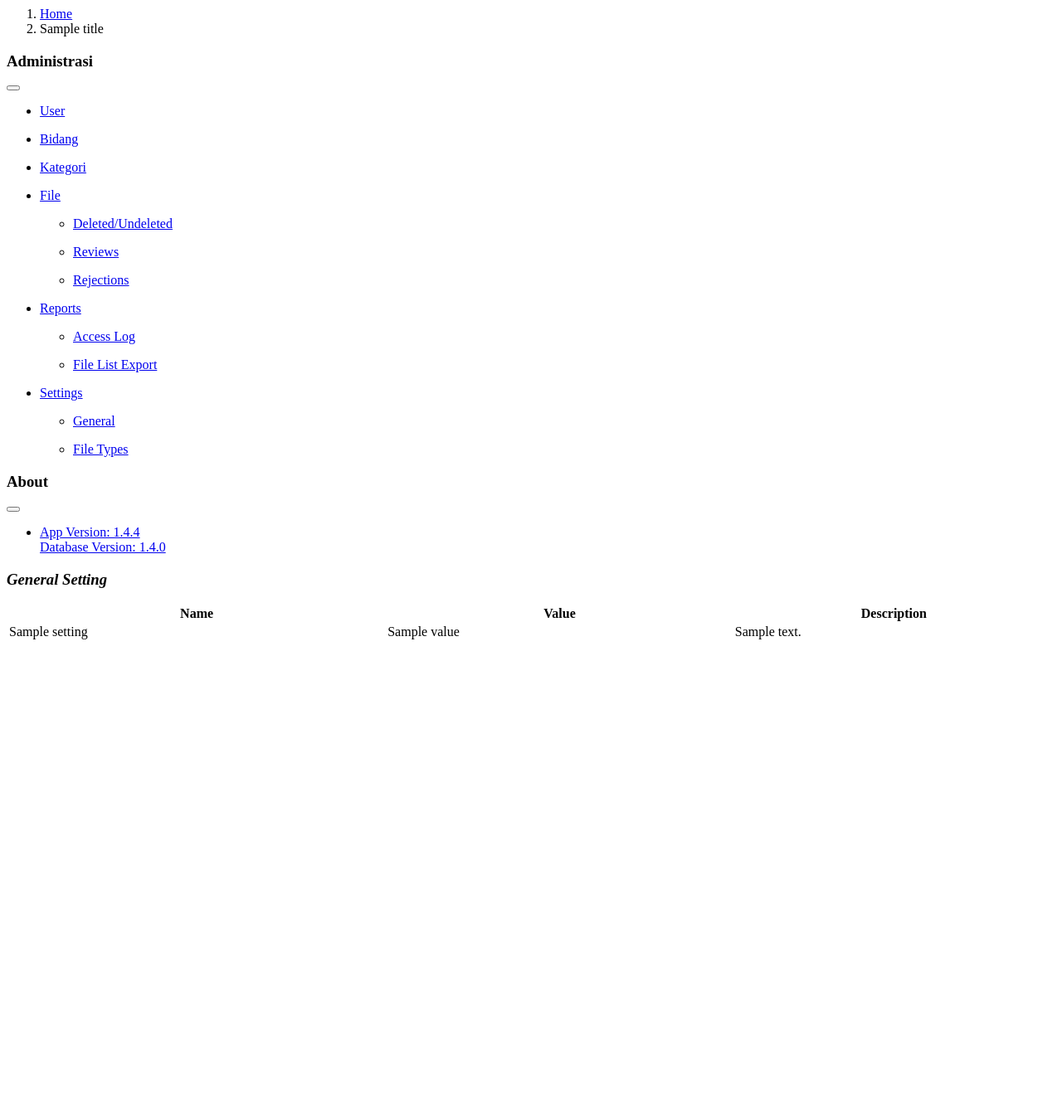
After one commit to vallreey/dinkominfo, a CodeIgniter 4 app: the page made by app/Views/admin/manage_setting.php in a window 1280 px wide. The commit adds this page. Shown: the whole page at 83% size. Run offline with PHP 8.4 and a stand-in for CodeIgniter, Linux system fonts and the light colour scheme; the template is opened without the code that fills it: most values are stand-ins (such as "Sample title", 1, 10 or a date in 2020); some libraries are stand-ins or nearby versions.

Commit message:
update profile done, show general settings in admin menu, bug fixing

```diff
--- a/app/Models/AdminModel.php
+++ b/app/Models/AdminModel.php
@@ -45,7 +45,7 @@ class AdminModel extends Model
             $builder = $db->table('odm_'.$table);
         }
 
-        if (isset($wheres['searchValue']) && $wheres['searchValue'] != '') {
+        if (isset($wheres['searchValue']) && $wheres['searchValue'] !== '') {
             switch ($table) {
                 case 'user':
                   $query = $builder->orLike('id', $wheres['searchValue'])
--- /dev/null
+++ b/app/Views/admin/manage_setting.php
@@ -0,0 +1,75 @@
+<div class="content-wrapper">
+  <section class="content-header">
+    <div class="container-fluid">
+      <div class="row mb-2">
+        <div class="col-sm-6">
+          <!-- <h1><?=$title?></h1> -->
+        </div>
+        <div class="col-sm-6">
+          <ol class="breadcrumb float-sm-right">
+            <li class="breadcrumb-item"><a href="<?=site_url('dashboard')?>">Home</a></li>
+            <li class="breadcrumb-item active"><?=$title?></li>
+          </ol>
+        </div>
+      </div>
+    </div>
+  </section>
+
+  <!-- Main content -->
+  <section class="content">
+    <div class="container-fluid">
+      <div class="col-md-12">
+        <div class="row">
+          <div class="col-md-3">
+            <?=view('admin/submenu_admin', $submenu)?>
+          </div>
+          <div class="col-md-9">
+            <?php if (isset($_SESSION['info_success'])) { ?>
+            <div class="alert alert-success alert-dismissible">
+              <button type="button" class="close" data-dismiss="alert" aria-hidden="true">&times;</button>
+              <h5><i class="icon fas fa-check"></i> Alert!</h5>
+                <?=$_SESSION['info_success']?></div><?php unset($_SESSION['info_success']); } elseif(isset($_SESSION['info_error'])) { ?>
+            <div class="alert alert-danger alert-dismissible">
+              <button type="button" class="close" data-dismiss="alert" aria-hidden="true">&times;</button>
+              <h5><i class="icon fas fa-ban"></i> Alert!</h5>
+              <?=$_SESSION['info_error']?></div><?php unset($_SESSION['info_error']); } ?>
+            <div class="card card-primary card-outline">
+              <div class="card-footer">
+                <h3 class="card-title float-right"><i>General Setting</i></h3>
+              </div>
+              <!-- /.card-header -->
+              <div class="card-body">
+                <div class="table-responsive mailbox-messages" style="height: 600px;">
+                  <table id="filetypesTable" class="table table-bordered table-striped display" style="width: 100%;">
+                    <thead>
+                      <tr>
+                        <th>Name</th>
+                        <th>Value</th>
+                        <th>Description</th>
+                      </tr>
+                    </thead>
+                    <tbody>
+                      <?php foreach ($settings as $sets) { ?>
+                      <tr>
+                        <td><?=$sets['name']?></td>
+                        <td><?=$sets['value']?></td>
+                        <td><?=$sets['description']?></td>
+                      </tr>
+                      <?php } ?>
+                    </tbody>
+                  </table>
+                </div>
+              </div>
+            </div>
+          </div>
+        </div>
+      </div>
+    </div>
+  </section>
+</div>
+
+<script>
+  $(function () {
+
+  });
+</script>
--- a/app/Views/admin/manage_user.php
+++ b/app/Views/admin/manage_user.php
@@ -295,7 +295,7 @@
             $('#inputNamaDepan').val(arr.first_name);
             $('#inputNamaBelakang').val(arr.last_name);
             $('#inputUsername').val(arr.username);
-            $('#inputPassword').val(arr.password);
+            $('#inputPassword').val('').attr('placeholder', 'Leave empty if unchanged');
             $('#inputPhoneNumber').val(arr.phone);
             $('#inputEmail').val(arr.Email);
             $('#inputDepartment').val(arr.department).trigger('change');
@@ -343,12 +343,10 @@
           maxlength: 25
         },
         password: {
-          required: true,
           minlength: 5,
           maxlength: 32
         },
         phone: {
-          required: true,
           digits: true,
           maxlength: 20
         },
--- a/app/Views/admin/submenu_admin.php
+++ b/app/Views/admin/submenu_admin.php
@@ -92,8 +92,8 @@
           </li>
         </ul>
       </li>
-      <li class="nav-item <?=$active == 'filetypes' ? 'menu-open' : ''?>">
-        <a href="#" class="nav-link <?=$active == 'filetypes' ? 'active' : ''?>">
+      <li class="nav-item <?=$active == 'filetypes' || $active == 'settings' ? 'menu-open' : ''?>">
+        <a href="#" class="nav-link <?=$active == 'filetypes' || $active == 'settings' ? 'active' : ''?>">
           <i class="nav-icon far fa-plus-square"></i>
           <p>
             Settings
@@ -101,6 +101,12 @@
           </p>
         </a>
         <ul class="nav nav-treeview">
+          <li class="nav-item">
+            <a href="<?=site_url('admin/settings')?>" class="nav-link <?=$active == 'settings' ? 'active' : ''?>">
+              <i class="far fa-circle nav-icon"></i>
+              <p>General</p>
+            </a>
+          </li>
           <li class="nav-item">
             <a href="<?=site_url('admin/filetypes')?>" class="nav-link <?=$active == 'filetypes' ? 'active' : ''?>">
               <i class="far fa-circle nav-icon"></i>
```
Also changed, not shown: app/Controllers/Account.php (+53 -0 lines), app/Controllers/Admin.php (+22 -5 lines), app/Views/partial/side_menu.php (+7 -1 lines), app/Views/profile.php (+15 -6 lines).
